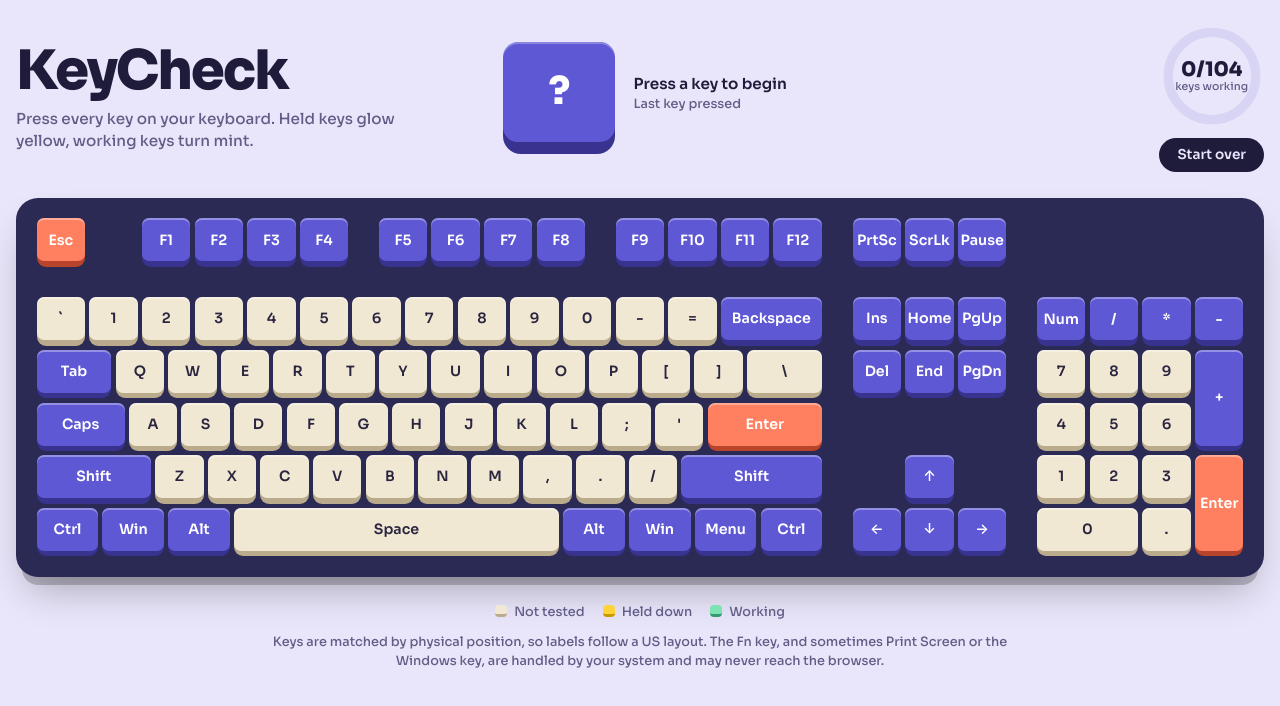
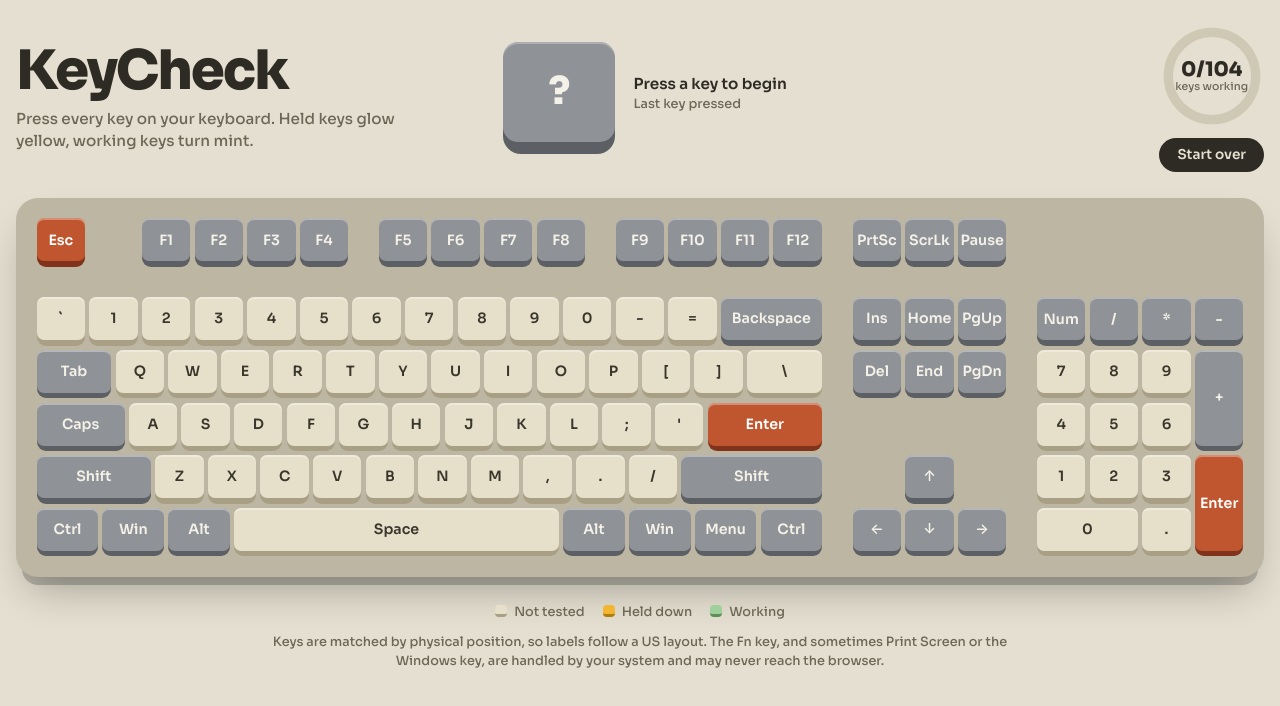
Before and after one commit to cryaothicc/keycheck, a plain HTML site: page index.html in a window 1280 px wide. Drawn offline with Linux system fonts and the light colour scheme.

Commit message:
Update color scheme and styles for improved aesthetics and readability

```diff
--- a/index.html
+++ b/index.html
@@ -8,9 +8,9 @@
 <link rel="preconnect" href="https://fonts.gstatic.com" crossorigin>
 <link href="https://fonts.googleapis.com/css2?family=Sora:wght@500;600;800&display=swap" rel="stylesheet">
 <style>
-:root{--bg:#e9e6fb;--panel:#fff;--ink:#1f1b3a;--mute:#625d86;--case:#2b2a55;--edge:#cfcaf0;--track:#d8d4f3;--mint:#2fa97a}
-@media (prefers-color-scheme:dark){:root:not([data-theme="light"]){--bg:#16152e;--panel:#211f45;--ink:#f0eeff;--mute:#a29fcc;--case:#0e0d21;--edge:#34316a;--track:#34316a;--mint:#7ee3b2}}
-:root[data-theme="dark"]{--bg:#16152e;--panel:#211f45;--ink:#f0eeff;--mute:#a29fcc;--case:#0e0d21;--edge:#34316a;--track:#34316a;--mint:#7ee3b2}
+:root{--bg:#e4dfd0;--panel:#f4f0e4;--ink:#2e2b25;--mute:#6d6757;--case:#bdb6a2;--edge:#b3ac98;--track:#cfc8b4;--mint:#4a8a62}
+@media (prefers-color-scheme:dark){:root:not([data-theme="light"]){--bg:#24221d;--panel:#322f27;--ink:#ece6d4;--mute:#a79f8a;--case:#4a463a;--edge:#4a463b;--track:#4a463b;--mint:#8fcf9f}}
+:root[data-theme="dark"]{--bg:#24221d;--panel:#322f27;--ink:#ece6d4;--mute:#a79f8a;--case:#4a463a;--edge:#4a463b;--track:#4a463b;--mint:#8fcf9f}
 :root{box-sizing:border-box;padding-top:env(safe-area-inset-top,0px);padding-bottom:env(safe-area-inset-bottom,0px);--u:48px}
 html{scroll-padding-top:env(safe-area-inset-top,0px)}
 *,*:before,*:after{box-sizing:inherit}
@@ -21,10 +21,10 @@
 h1{font-size:clamp(2.2rem,5vw,3.4rem);font-weight:800;letter-spacing:-.04em;line-height:1;margin:0 0 10px}
 .brand p{margin:0;color:var(--mute);max-width:34ch;font-size:.95rem}
 .last{display:flex;gap:18px;align-items:center;min-width:0}
-.hero{flex:none;width:112px;height:112px;padding-bottom:12px;border-radius:18px;background:#38338f}
-.hero b{display:flex;align-items:center;justify-content:center;width:100%;height:100%;border-radius:15px;background:#5f58d4;color:#fff;font-size:2.4rem;font-weight:800;box-shadow:inset 0 2px 0 #ffffff44;padding:4px;text-align:center;overflow:hidden}
+.hero{flex:none;width:112px;height:112px;padding-bottom:12px;border-radius:18px;background:#5c5f63}
+.hero b{display:flex;align-items:center;justify-content:center;width:100%;height:100%;border-radius:15px;background:#8f9296;color:#f4f1e8;font-size:2.4rem;font-weight:800;box-shadow:inset 0 2px 0 #ffffff44;padding:4px;text-align:center;overflow:hidden}
 .hero.long b{font-size:1.15rem}
-.hero.live b{background:#ffd43b;color:#3a2800}
+.hero.live b{background:#f2b632;color:#3a2800}
 .meta{min-width:0}
 .meta .c{font-size:.95rem;font-weight:600;min-height:1.4em}
 .meta .s{color:var(--mute);font-size:.8rem}
@@ -46,19 +46,19 @@
 .row{display:flex;height:var(--u)}
 .gap{height:calc(var(--u)*.5)}
 .sp{width:calc(var(--u)*var(--w));flex:none}
-.k{--face:#f1e8d4;--base:#b9ab8c;--tx:#2b2640;width:calc(var(--u)*var(--w) - var(--u)*.08);height:calc(var(--u)*.92);margin:calc(var(--u)*.04);padding-bottom:calc(var(--u)*.1);border-radius:9px;background:var(--base);user-select:none}
+.k{--face:#e6dfca;--base:#a89f85;--tx:#3a362c;width:calc(var(--u)*var(--w) - var(--u)*.08);height:calc(var(--u)*.92);margin:calc(var(--u)*.04);padding-bottom:calc(var(--u)*.1);border-radius:9px;background:var(--base);user-select:none}
 .k b{display:flex;align-items:center;justify-content:center;width:100%;height:100%;border-radius:7px;background:var(--face);color:var(--tx);font-weight:600;font-size:calc(var(--u)*.27);box-shadow:inset 0 2px 0 #ffffff55;transition:transform .05s}
-.k.m{--face:#5f58d4;--base:#38338f;--tx:#fff}
-.k.x{--face:#ff8060;--base:#b8452b;--tx:#fff}
-.k.done{--face:#7ee3b2;--base:#329a70;--tx:#08362a}
-.k.down{--face:#ffd43b;--base:#c79a00;--tx:#3a2800;box-shadow:0 0 22px #ffd43baa}
+.k.m{--face:#8f9296;--base:#5c5f63;--tx:#f4f1e8}
+.k.x{--face:#c0562f;--base:#80331a;--tx:#fff}
+.k.done{--face:#9fcf9a;--base:#5b8f56;--tx:#1d3a1b}
+.k.down{--face:#f2b632;--base:#b07d0a;--tx:#3a2800;box-shadow:0 0 22px #f2b632aa}
 .k.down b{transform:translateY(calc(var(--u)*.08))}
 .np{display:grid;grid-template-columns:repeat(4,var(--u));grid-template-rows:repeat(5,var(--u));margin-top:calc(var(--u)*1.5)}
 .np .k{width:auto;height:auto}
 .legend{display:flex;gap:18px;flex-wrap:wrap;justify-content:center;font-size:.8rem;color:var(--mute);margin-top:18px}
-.legend span:before{content:"";display:inline-block;width:12px;height:12px;border-radius:4px;margin-right:7px;vertical-align:-1px;background:#f1e8d4;border-bottom:3px solid #b9ab8c}
-.legend .p:before{background:#ffd43b;border-color:#c79a00}
-.legend .d:before{background:#7ee3b2;border-color:#329a70}
+.legend span:before{content:"";display:inline-block;width:12px;height:12px;border-radius:4px;margin-right:7px;vertical-align:-1px;background:#e6dfca;border-bottom:3px solid #a89f85}
+.legend .p:before{background:#f2b632;border-color:#b07d0a}
+.legend .d:before{background:#9fcf9a;border-color:#5b8f56}
 .note{color:var(--mute);font-size:.8rem;margin:12px auto 0;max-width:78ch;text-align:center}
 </style>
 </head>
```
